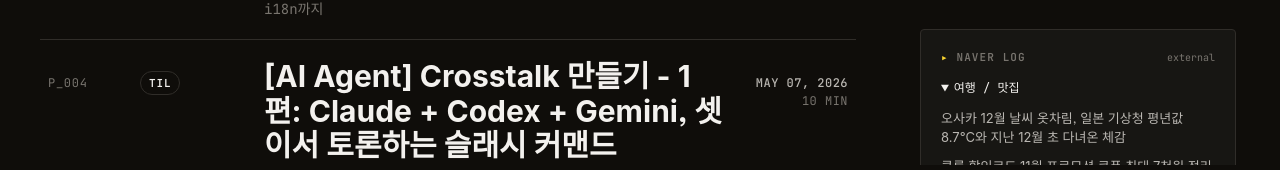
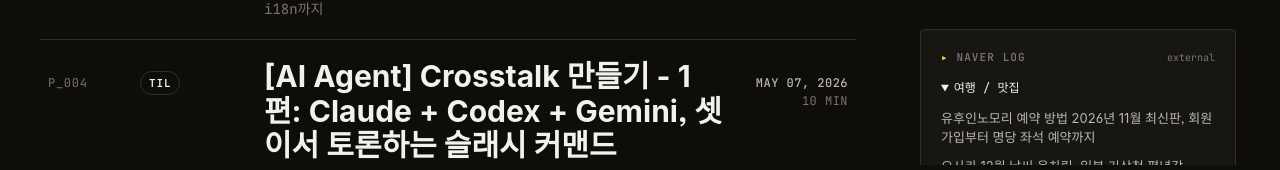
Before and after one commit to dongsik93/dongsik93.github.io, a Jekyll site: the page built from index.html, in a window 1280 px wide and 900 px high, scrolled down 601 px. Shown: the part 711-881 px from the top of the window. Built offline with Jekyll 4.4.1, drawn with Linux system fonts in a browser that asks for light colours; some web fonts are replaced; the list of posts is cut into pages by our own code; some of the changed text lies outside the part shown.

Commit message:
Add Yufuin no Mori reservation backlink

```diff
--- a/_includes/blogs.html
+++ b/_includes/blogs.html
@@ -5,6 +5,7 @@
 <details>
   <summary>✈️ 여행 후기</summary>
   <ul class="list-inline">
+    <li><small><a href="https://m.blog.naver.com/econ_view/224466890448" target="_blank" rel="noopener noreferrer">유후인노모리 예약 방법 2026년 11월 최신판, 회원가입부터 명당 좌석 예약까지</a></small></li>
     <li><small><a href="https://m.blog.naver.com/econ_view/224465636137" target="_blank" rel="noopener noreferrer">오사카 12월 날씨 옷차림, 일본 기상청 평년값 8.7℃와 지난 12월 초 다녀온 체감</a></small></li>
     <li><small><a href="https://m.blog.naver.com/econ_view/224464633153" target="_blank" rel="noopener noreferrer">클룩 할인코드 11월 프로모션 쿠폰 최대 7천원 정리 (도쿄 디즈니씨)</a></small></li>
     <li><small><a href="https://m.blog.naver.com/econ_view/224462769706" target="_blank" rel="noopener noreferrer">대만 ATM 출금 방법, 타이베이역 국태세화(Cathay) ATM 트래블월렛 수수료 0원 후기</a></small></li>
```
